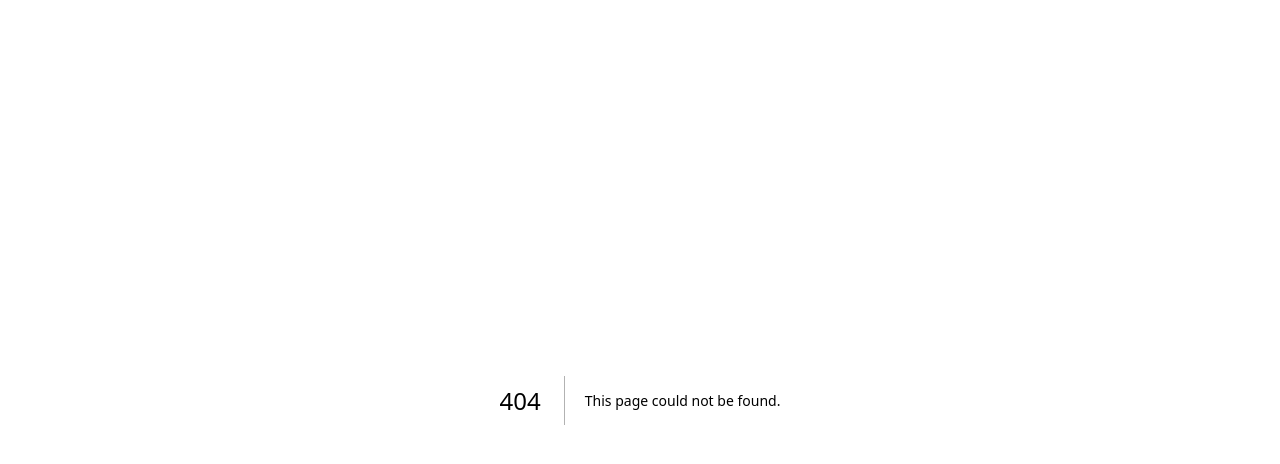
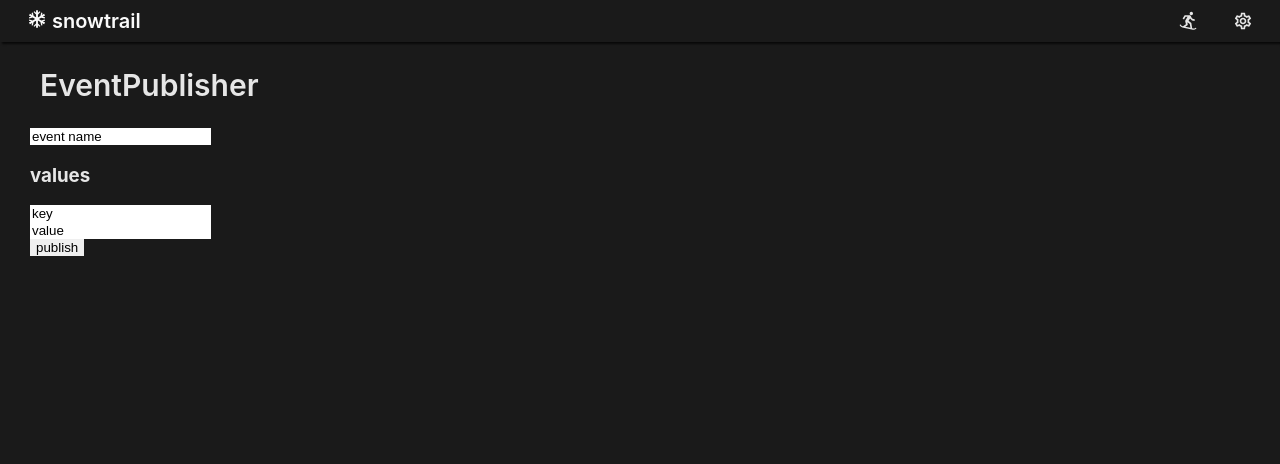
Before and after one commit to enuesaa/snowtrail, a Next.js app: page /publisher in a window 1280 px wide. Before the commit this address had no page. Shown: the top 464 px of the page. Built offline with nearby package versions, Linux system fonts and the light colour scheme; what emotion-normalize would draw is missing.

Commit message:
feat: create event publisher page

```diff
--- a/src/components/common/Header.tsx
+++ b/src/components/common/Header.tsx
@@ -1,7 +1,7 @@
 import Link from 'next/link'
 import { css, useTheme } from '@emotion/react'
 import { IoMdSnow } from 'react-icons/io'
-import { MdOutlineSettings } from 'react-icons/md'
+import { MdOutlineSettings, MdSnowboarding } from 'react-icons/md'
 
 export const Header = () => {
   const theme = useTheme()
@@ -43,6 +43,9 @@ export const Header = () => {
           <IoMdSnow />snowtrail
         </Link>
       </div>
+      <Link href='/publisher' css={styles.settinglink}>
+        <MdSnowboarding />
+      </Link>
       <Link href='/setting' css={styles.settinglink}>
         <MdOutlineSettings />
       </Link>
--- /dev/null
+++ b/src/components/publisher/EventPublisher.tsx
@@ -0,0 +1,31 @@
+import { css, useTheme } from '@emotion/react'
+import { PageTitle } from '@/components/common/PageTitle'
+
+export const EventPublisher = () => {
+  const theme = useTheme()
+
+  const styles = {
+    main: css({
+      margin: '20px',
+      padding: '0 10px 10px 10px',
+      color: theme.color.main,
+    }),
+    form: css({
+      'input': theme.input,
+      'button': theme.input,
+    })
+  }
+
+  return (
+    <section css={styles.main}>
+      <PageTitle title='EventPublisher' />
+      <form css={styles.form}>
+        <input type='text' defaultValue={'event name'} />
+        <h3>values</h3>
+        <input type='text' defaultValue={'key'} />
+        <input type='text' defaultValue={'value'} />
+        <button>publish</button>
+      </form>
+    </section>
+  )
+}
--- /dev/null
+++ b/src/pages/publisher.tsx
@@ -0,0 +1,11 @@
+import { Header } from '@/components/common/Header'
+import { EventPublisher } from '@/components/publisher/EventPublisher'
+
+export default function () {
+  return (
+    <>
+      <Header />
+      <EventPublisher />
+    </>
+  )
+}
```
Also changed, not shown: 2 other files (tests, documents, lock files or other folders).
